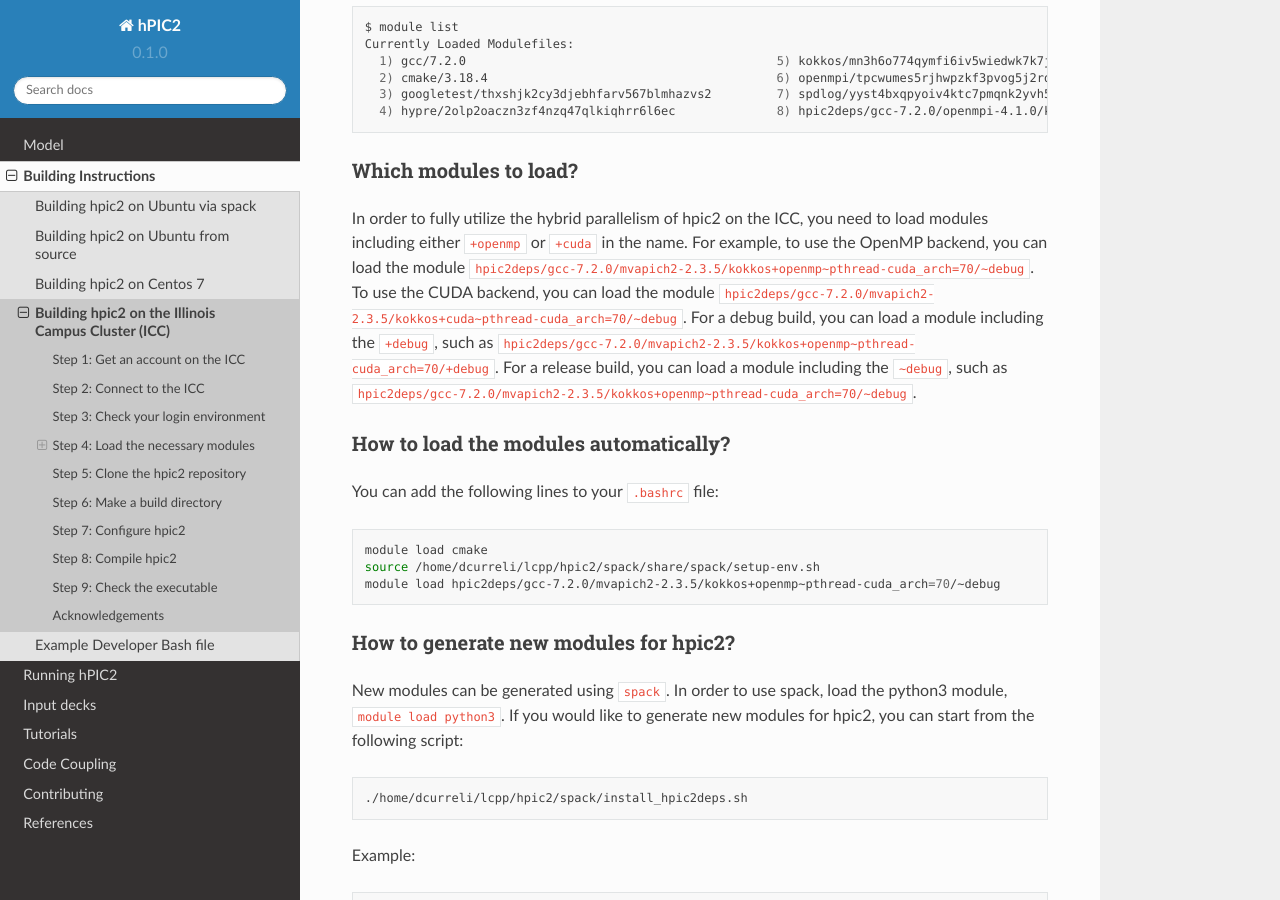
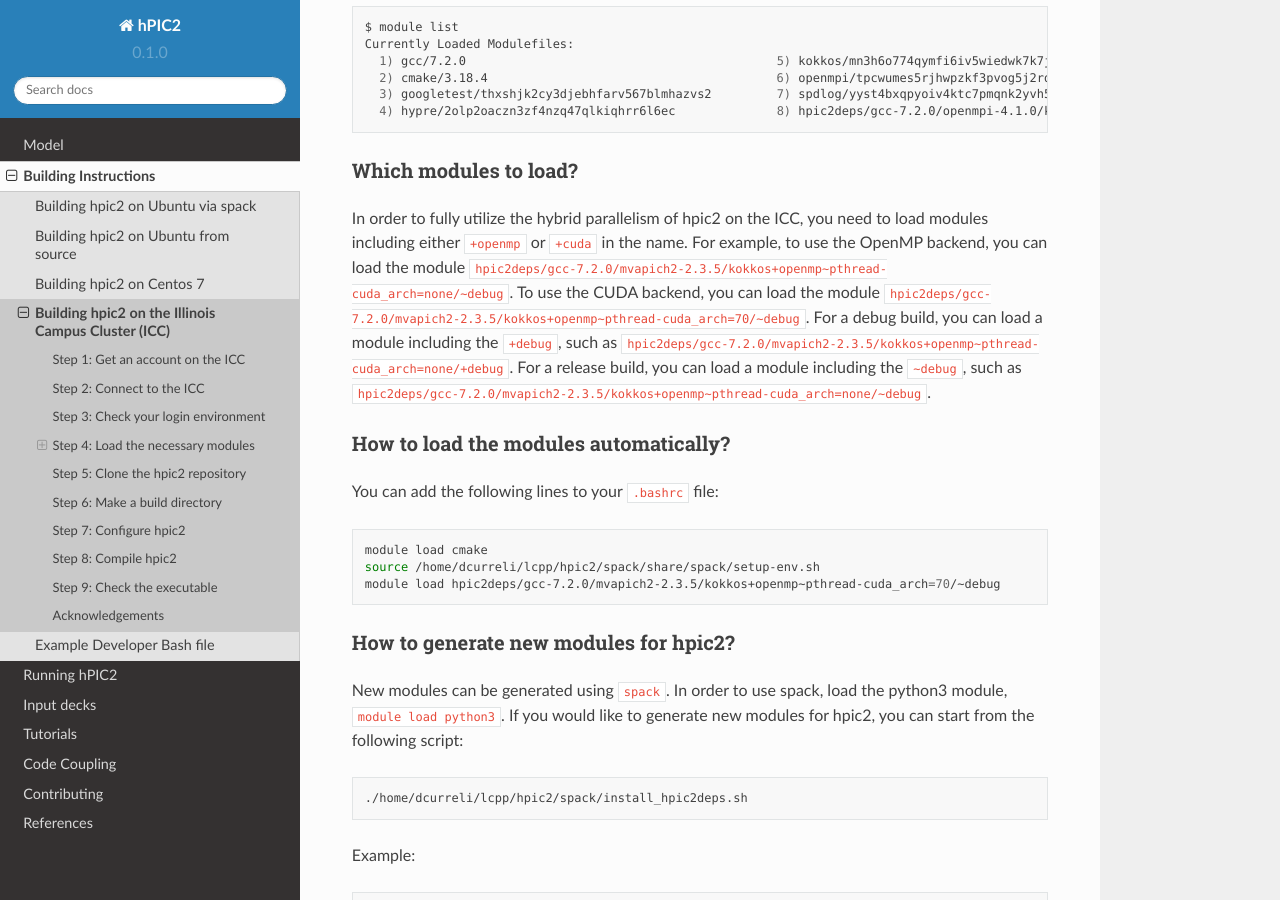
Before and after one commit to lcpp-org/hpic2doc, a Sphinx documentation site: the page built from docs/source/build_on_ICC.rst, in a window 1280 px wide and 900 px high, scrolled down 2126 px. Built offline with Sphinx 7.4.7 and the Read the Docs theme 2.0.0, drawn with Linux system fonts in a browser that asks for light colours.

Commit message:
Fix ICC options

```diff
--- a/docs/source/build_on_ICC.rst
+++ b/docs/source/build_on_ICC.rst
@@ -122,13 +122,13 @@
 In order to fully utilize the hybrid parallelism of hpic2 on the ICC,
 you need to load modules including either ``+openmp`` or ``+cuda`` in the name.
 For example, to use the OpenMP backend, you can load the module
+``hpic2deps/gcc-7.2.0/mvapich2-2.3.5/kokkos+openmp~pthread-cuda_arch=none/~debug``.
+To use the CUDA backend, you can load the module
 ``hpic2deps/gcc-7.2.0/mvapich2-2.3.5/kokkos+openmp~pthread-cuda_arch=70/~debug``.
-To use the CUDA backend, you can load the module
-``hpic2deps/gcc-7.2.0/mvapich2-2.3.5/kokkos+cuda~pthread-cuda_arch=70/~debug``.
 For a debug build, you can load a module including the ``+debug``\ , such as
-``hpic2deps/gcc-7.2.0/mvapich2-2.3.5/kokkos+openmp~pthread-cuda_arch=70/+debug``.
+``hpic2deps/gcc-7.2.0/mvapich2-2.3.5/kokkos+openmp~pthread-cuda_arch=none/+debug``.
 For a release build, you can load a module including the ``~debug``\ , such as
-``hpic2deps/gcc-7.2.0/mvapich2-2.3.5/kokkos+openmp~pthread-cuda_arch=70/~debug``.
+``hpic2deps/gcc-7.2.0/mvapich2-2.3.5/kokkos+openmp~pthread-cuda_arch=none/~debug``.
 
 How to load the modules automatically?
 ^^^^^^^^^^^^^^^^^^^^^^^^^^^^^^^^^^^^^^
```
